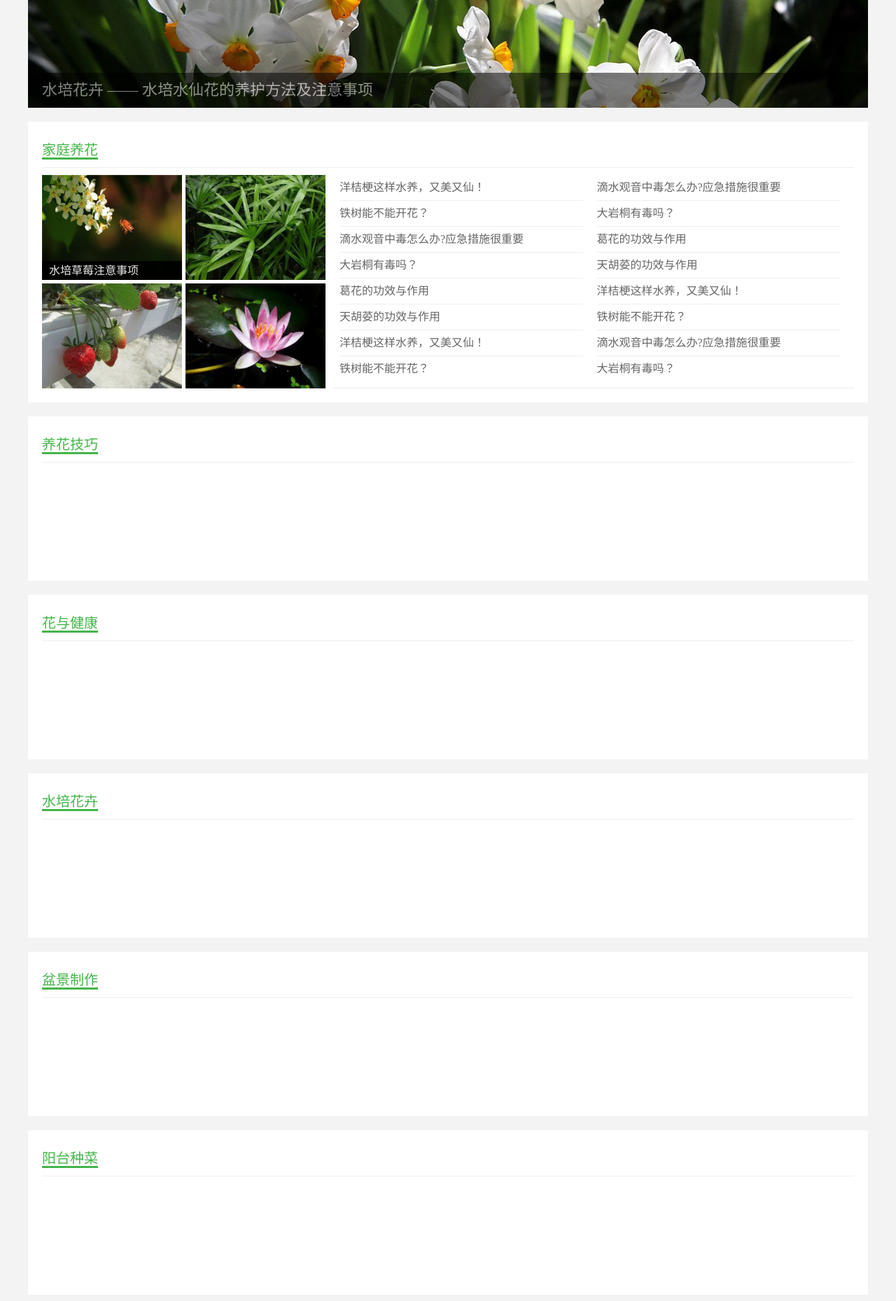
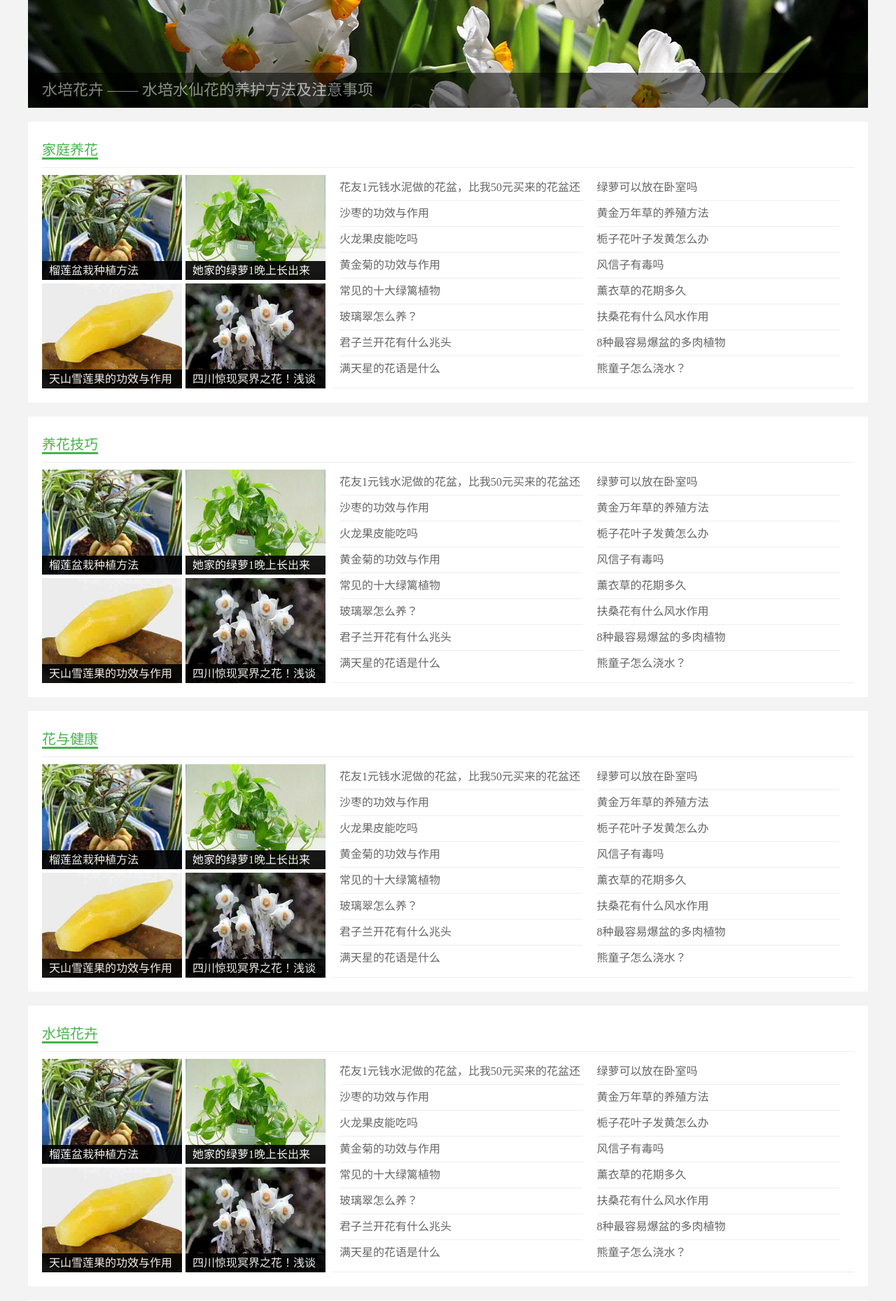
Before and after one commit to hexyxj/flower, a PHP site: page /knowledge.html in a window 1280 px wide. Shown: the part 561-2420 px from the top of the page at 70% size. Run offline with PHP 8.4, Linux system fonts and the light colour scheme; data comes from the database, SQL or seed files in the repository; both versions use the stored data as it was after the commit.

Commit message:
dataLoad

```diff
--- /dev/null
+++ b/data/knowledge_load.php
@@ -0,0 +1,24 @@
+<?php
+
+require_once("init.php");
+$data=[
+    "family"=>[],//家庭养花
+    "acrobatics"=>[],//养花技巧
+    "health"=>[],//花与健康
+    "waterplanting"=>[],//水培花卉
+    "bonsai"=>[],//盆景制作
+    "balcony"=>[]//阳台种菜
+];
+$sql="SELECT * FROM `f_article` ORDER BY heat DESC LIMIT 0,20";
+$res=mysqli_query($conn,$sql);
+if($res){
+    $rows=mysqli_fetch_all($res,MYSQLI_ASSOC);
+    $data["family"]=$rows;
+    $data["acrobatics"]=$rows;
+    $data["health"]=$rows;
+    $data["waterplanting"]=$rows;
+    $data["bonsai"]=$rows;
+    $data["balcony"]=$rows;
+}
+
+echo json_encode($data);
--- /dev/null
+++ b/js/common.js
@@ -0,0 +1,24 @@
+function myAjax(method,url) {
+    return new Promise((resolve, reject) => {
+        var xhr = null;
+        if (window.XMLHttpRequest) {
+            xhr = new XMLHttpRequest();
+        } else {
+            xhr = new ActiveXObject("Microsoft.XMLHTTP");
+        }
+        xhr.open( method,url, true);
+        if (method.toLowerCase() == "post") {
+            xhr.setRequestHeader("Content-Type", "application/x-www-form-urlencoded");
+        }
+        xhr.onreadystatechange = function () {
+            if (xhr.readyState == 4) {
+                if (xhr.status == 200) {
+                    resolve(xhr.responseText);
+                } else {
+                    reject("error:" + xhr.status);
+                }
+            }
+        };
+        xhr.send(null);
+    })
+}
--- /dev/null
+++ b/js/knowledge.js
@@ -0,0 +1,34 @@
+(() => {
+    myAjax("GET", "data/knowledge_load.php").then(data => {
+        var data = JSON.parse(data);
+        loadData(document.querySelector(".family"),data.family);
+        loadData(document.querySelector(".acrobatics"),data.acrobatics);
+        loadData(document.querySelector(".health"),data.health);
+        loadData(document.querySelector(".waterplanting"),data.waterplanting);
+        loadData(document.querySelector(".bonsai"),data.bonsai);
+        loadData(document.querySelector(".balcony"),data.balcony);
+    })
+
+    function loadData(elem, data) {
+        var left = "";
+        var right1 = "";
+        var right2 = "";
+        for (var i = 0, l = data.length; i < l; i++) {
+            var obj = data[i];
+            if (i <= 3) {
+                left += ` <li>
+                    <a href="#"><img src="${obj.pic}" alt="${obj.title}"></a>
+                    <p><a href="#">${obj.title.slice(0,11)}</a></p>
+                </li>`;
+            } else if (i <= 11) {
+                right1 += ` <li><a href="#">${obj.title}</a></li>`
+            }else {
+                right2 += ` <li><a href="#">${obj.title}</a></li>`
+            }
+        }
+        elem.querySelector(".img-c").innerHTML = left;
+        var article = elem.querySelectorAll(".article-d");
+        article[0].innerHTML = right1;
+        article[1].innerHTML = right2;
+    }
+})();
--- a/js/moreflower.js
+++ b/js/moreflower.js
@@ -1,5 +1,5 @@
 (() => {
-    function myAjax(method,url) {
+   /*  function myAjax(method,url) {
         return new Promise((resolve, reject) => {
             var xhr = null;
             if (window.XMLHttpRequest) {
@@ -22,7 +22,7 @@
             };
             xhr.send(null);
         })
-    }
+    } */
     myAjax( "get","data/moreflower_load.php").then((data) => {
         var dataObj=JSON.parse(data);
         /* 草本植物 */
--- a/knowledge.html
+++ b/knowledge.html
@@ -49,7 +49,7 @@
                 <p>水培花卉 —— 水培水仙花的养护方法及注意事项</p>
             </a>
         </div>
-        <div class="floor">
+        <div class="floor family">
             <div class="f-top"><span>家庭养花</span></div>
             <div class="f-content">
                 <ul class="img-c">
@@ -85,25 +85,55 @@
                 </div>
             </div>
         </div>
-        <div class="floor">
+        <div class="floor acrobatics">
             <div class="f-top"><span>养花技巧</span></div>
-            <div class="f-content"></div>
+            <div class="f-content">
+                <ul class="img-c"></ul>
+                <div class="article-c">
+                    <ul class="article-d"></ul>
+                    <ul class="article-d"></ul>
+                </div>
+            </div>
         </div>
-        <div class="floor">
+        <div class="floor health">
             <div class="f-top"><span>花与健康</span></div>
-            <div class="f-content"></div>
+            <div class="f-content">
+                <ul class="img-c"></ul>
+                <div class="article-c">
+                    <ul class="article-d"></ul>
+                    <ul class="article-d"></ul>
+                </div>
+            </div>
         </div>
-        <div class="floor">
+        <div class="floor waterplanting">
             <div class="f-top"><span>水培花卉</span></div>
-            <div class="f-content"></div>
+            <div class="f-content">
+                <ul class="img-c"></ul>
+                <div class="article-c">
+                    <ul class="article-d"></ul>
+                    <ul class="article-d"></ul>
+                </div>
+            </div>
         </div>
-        <div class="floor">
+        <div class="floor bonsai">
             <div class="f-top"><span>盆景制作</span></div>
-            <div class="f-content"></div>
+            <div class="f-content">
+                <ul class="img-c"></ul>
+                <div class="article-c">
+                    <ul class="article-d"></ul>
+                    <ul class="article-d"></ul>
+                </div>
+            </div>
         </div>
-        <div class="floor">
+        <div class="floor balcony">
             <div class="f-top"><span>阳台种菜</span></div>
-            <div class="f-content"></div>
+            <div class="f-content">
+                <ul class="img-c"></ul>
+                <div class="article-c">
+                    <ul class="article-d"></ul>
+                    <ul class="article-d"></ul>
+                </div>
+            </div>
         </div>
     </div>
     <div class="footer">
@@ -111,6 +141,8 @@
             <p>Copyright © 2017 xxxxxxx.com All right reserved. XXXX 版权所有</p>
         </footer>
     </div>
+    <script src="js/common.js"></script>
+    <script src="js/knowledge.js"></script>
 </body>
 
 </html>
--- a/moreflower.html
+++ b/moreflower.html
@@ -203,6 +203,7 @@
             <p>Copyright © 2017 xxxxxxx.com All right reserved. XXXX 版权所有</p>
         </footer>
     </div>
+    <script src="js/common.js"></script>
     <script src="js/moreflower.js"></script>
 </body>
 
```
Also changed, not shown: data/moreflower_load.php (+5 -5 lines), data/succulent_load.php (added, +27 -0 lines), flower.sql (+26 -24 lines), js/myajax.js (deleted, +0 -25 lines), js/succulent.js (added, +36 -0 lines), succulent.html (+8 -6 lines).
